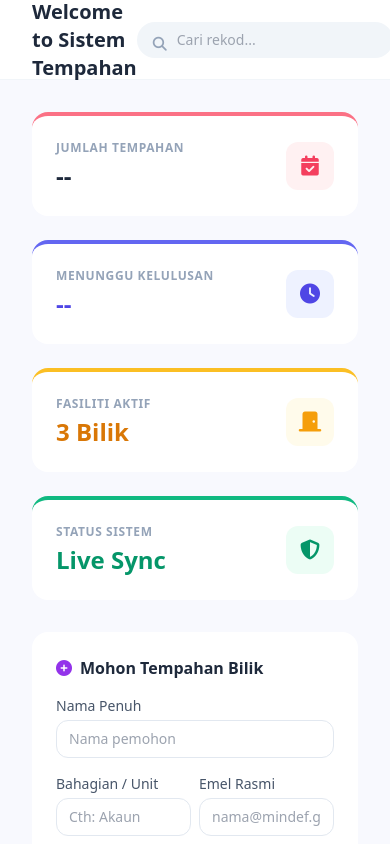
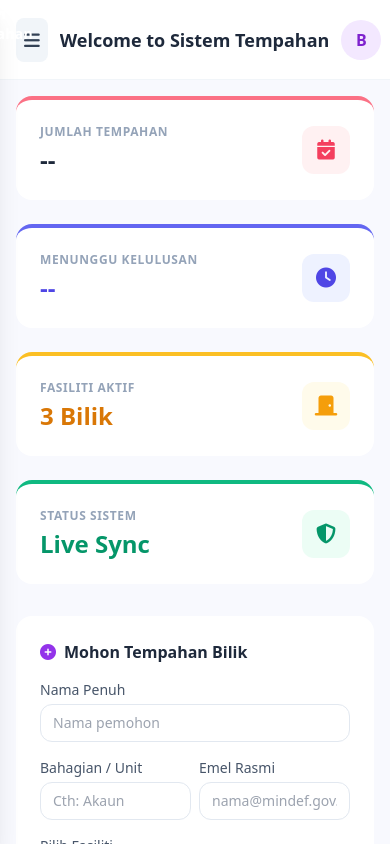
Before and after one commit to alfianzaidimy/sistem-tempahan-bilik, a plain HTML site: page index.html in a window 390 px wide. Drawn offline with nearby package versions, Linux system fonts and the light colour scheme; no server answers.

Commit message:
Kemas kini layout responsive mobile dan logo MinDef

```diff
--- a/index.html
+++ b/index.html
@@ -13,19 +13,21 @@
 </head>
 <body class="bg-[#f8f9fe] font-sans antialiased text-slate-700">
 
-    <div class="flex h-screen overflow-hidden">
-        <!-- Sidebar Ungu Gelap (Gaya Dashboard Pilihan) -->
-        <div class="hidden md:flex md:flex-shrink-0">
-            <div class="flex flex-col w-64 bg-[#3d346b] text-white">
-                <div class="flex items-center space-x-3 px-6 h-20 bg-[#352d5e]">
-    <!-- Masukkan Logo MINDEF di sini -->
-    <div class="flex items-center justify-center">
+    <div class="flex h-screen overflow-hidden relative">
+        <!-- Sidebar Ungu Gelap (Responsive untuk Mobile & Desktop) -->
+        <aside id="sidebar" class="absolute inset-y-0 left-0 z-50 flex flex-col w-64 bg-[#3d346b] text-white transform -translate-x-full md:translate-x-0 transition-transform duration-300 ease-in-out md:static md:flex-shrink-0 shadow-xl md:shadow-none">
+            <div class="flex items-center justify-between px-6 h-20 bg-[#352d5e]">
+                <div class="flex items-center space-x-3">
                     <img src="logo.png" alt="Logo MINDEF" class="h-9 w-auto object-contain">
-    </div>
                     <div>
                         <span class="block font-bold text-sm tracking-wide text-white">Sistem Tempahan</span>
                         <span class="block text-xs text-purple-300">MinDef Facility</span>
                     </div>
+                </div>
+                <!-- Butang pangkah untuk tutup menu di telefon bimbit -->
+                <button onclick="toggleSidebar()" class="md:hidden text-purple-200 hover:text-white p-2">
+                    <i class="fa-solid fa-xmark text-xl"></i>
+                </button>
             </div>
             <div class="flex flex-col flex-grow px-4 py-6 space-y-1">
                 <a href="#" class="flex items-center px-4 py-3 text-sm font-medium rounded-xl bg-white text-[#3d346b] shadow-md"><i class="fa-solid fa-chart-pie w-6"></i> Dashboard</a>
@@ -39,29 +41,32 @@
                     <span class="text-[10px] text-emerald-400">● Online</span>
                 </div>
             </div>
-            </div>
-        </div>
+        </aside>
 
         <!-- Main Content Area -->
-        <div class="flex flex-col flex-1 h-full overflow-hidden">
+        <div class="flex flex-col flex-1 h-full overflow-hidden w-full">
             <!-- Top Navbar -->
-            <header class="flex items-center justify-between h-20 px-8 bg-white border-b border-slate-100 shadow-xs">
-                <div class="flex items-center space-x-4">
-                    <h1 class="text-xl font-bold text-slate-800">Welcome to Sistem Tempahan</h1>
+            <header class="flex items-center justify-between h-20 px-4 md:px-8 bg-white border-b border-slate-100 shadow-xs">
+                <div class="flex items-center space-x-3">
+                    <!-- Butang Hamburger Menu untuk Mobile -->
+                    <button onclick="toggleSidebar()" class="md:hidden p-2 rounded-lg bg-slate-100 text-slate-700 hover:bg-slate-200 focus:outline-none">
+                        <i class="fa-solid fa-bars text-lg"></i>
+                    </button>
+                    <h1 class="text-lg md:text-xl font-bold text-slate-800 truncate">Welcome to Sistem Tempahan</h1>
                 </div>
-                <div class="flex items-center space-x-4">
-                    <div class="relative">
-                        <input type="text" placeholder="Cari rekod..." class="pl-10 pr-4 py-2 bg-slate-100 rounded-full text-sm focus:outline-none focus:ring-2 focus:ring-purple-500 w-64">
+                <div class="flex items-center space-x-3 md:space-x-4">
+                    <div class="relative hidden sm:block">
+                        <input type="text" placeholder="Cari rekod..." class="pl-10 pr-4 py-2 bg-slate-100 rounded-full text-sm focus:outline-none focus:ring-2 focus:ring-purple-500 w-48 md:w-64">
                         <i class="fa-solid fa-search absolute left-4 top-3 text-slate-400 text-sm"></i>
                     </div>
-                    <div class="w-10 h-10 rounded-full bg-purple-100 text-purple-700 flex items-center justify-center font-bold">B</div>
+                    <div class="w-10 h-10 rounded-full bg-purple-100 text-purple-700 flex items-center justify-center font-bold shrink-0">B</div>
                 </div>
             </header>
 
             <!-- Dashboard Body -->
-            <main class="flex-1 overflow-x-hidden overflow-y-auto p-8">
+            <main class="flex-1 overflow-x-hidden overflow-y-auto p-4 md:p-8">
                 <!-- 4 Kad Statistik di Atas -->
-                <div class="grid grid-cols-1 md:grid-cols-4 gap-6 mb-8">
+                <div class="grid grid-cols-1 sm:grid-cols-2 md:grid-cols-4 gap-6 mb-8">
                     <div class="bg-white p-6 rounded-2xl shadow-xs border-t-4 border-rose-400 flex items-center justify-between">
                         <div>
                             <p class="text-xs font-semibold uppercase text-slate-400 tracking-wider">Jumlah Tempahan</p>
@@ -92,7 +97,7 @@
                     </div>
                 </div>
 
-                <!-- Grid Utama: Kiri (Borang & Kalendar) | Kanan (Jadual Real-Time) -->
+                <!-- Grid Utama: Kiri (Borang) | Kanan (Jadual Real-Time) -->
                 <div class="grid grid-cols-1 lg:grid-cols-3 gap-8">
                     <!-- Borang Tempahan Baru -->
                     <div class="bg-white p-6 rounded-2xl shadow-xs lg:col-span-1">
@@ -177,7 +182,12 @@
 
     <!-- Skrip Supabase & Logik Dashboard -->
     <script>
-        // MASUKKAN SUPABASE URL & ANON KEY BIE DI SINI NANTI
+        // Fungsi untuk buka/tutup menu di telefon bimbit
+        function toggleSidebar() {
+            const sidebar = document.getElementById('sidebar');
+            sidebar.classList.toggle('-translate-x-full');
+        }
+
         const SUPABASE_URL = 'https://sawdjsujxtmyiicosxcw.supabase.co';
         const SUPABASE_ANON_KEY = 'sb_publishable_fCnZl3czaDMOZkGmCcWYsQ_LsPvIGBA';
         const supabaseClient = supabase.createClient(SUPABASE_URL, SUPABASE_ANON_KEY);
@@ -222,7 +232,7 @@
                         <td class="py-3.5 px-4 font-semibold text-purple-700">${b.fasiliti}</td>
                         <td class="py-3.5 px-4">
                             <div class="font-medium text-slate-800">${b.tajuk}</div>
-                            <div class="text-xs text-slate-400">${b.pemohon} (${b.unit})</div>
+                            <div class="text-xs text-slate-400">${b.nama_pemohon} (${b.unit})</div>
                         </td>
                         <td class="py-3.5 px-4">
                             <span class="px-3 py-1 rounded-full text-xs font-semibold ${badgeColor}">${b.status || 'Diluluskan'}</span>
```
Lines whose indentation alone changed are shown as unchanged.
